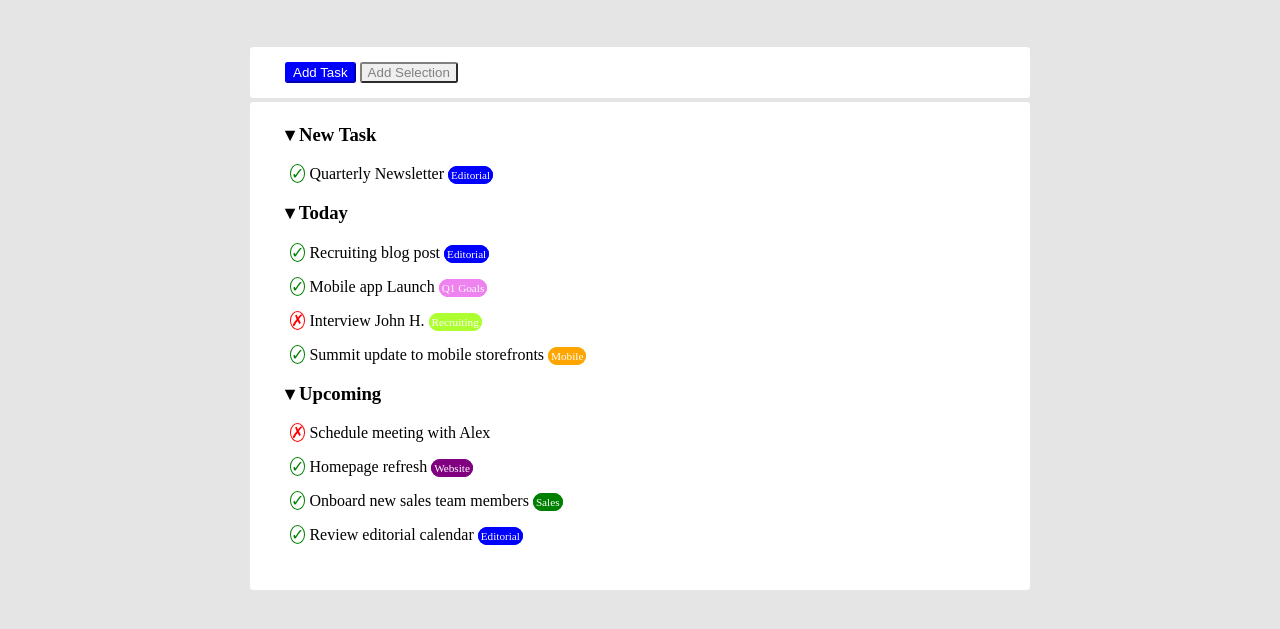
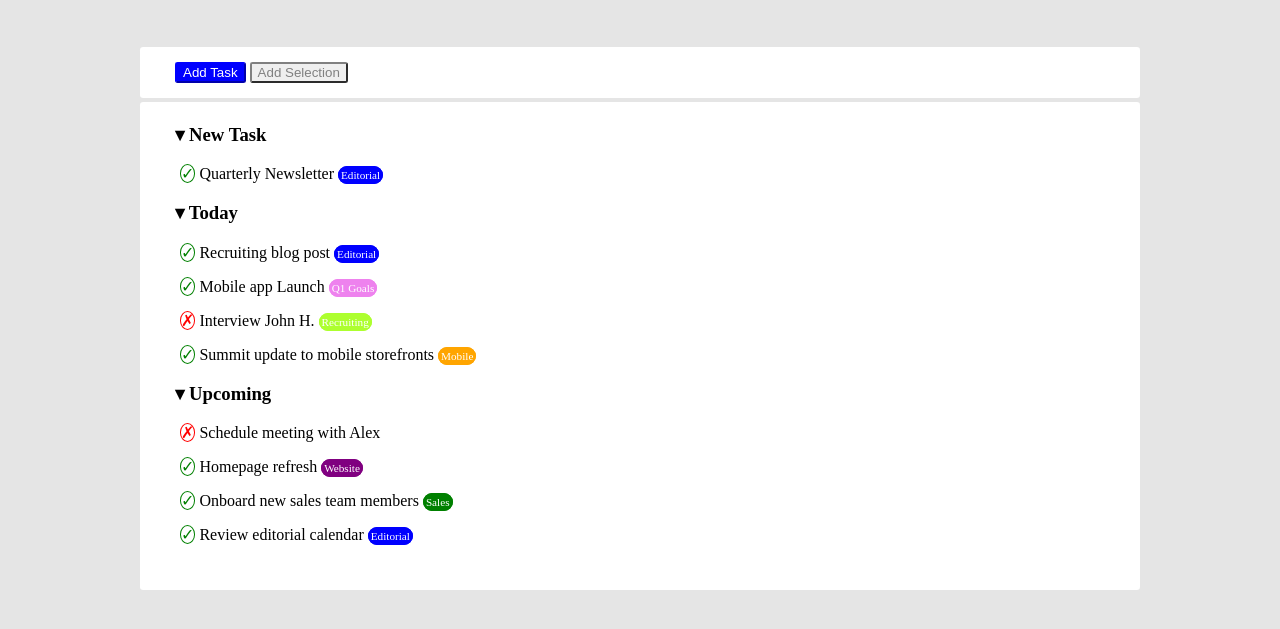
Before and after one commit to AlessioAbbati/html-css-toboolist, a plain HTML site: page index.html in a window 1280 px wide. Shown: the part 53-682 px from the top of the page. Drawn offline with Linux system fonts and the light colour scheme.

Commit message:
mod style

```diff
--- a/assets/style.css
+++ b/assets/style.css
@@ -7,7 +7,6 @@
 .title{
     display: inline;
     vertical-align: middle;
-
 }
 header{
     background-color: white;
@@ -20,7 +19,10 @@ body{
     font-family: 'Times New Roman', Times, serif;
 }
 main{
-   margin: 50px 250px 30px 250px;
+    margin: auto;
+    margin-top: 50px;
+    margin-bottom: 30px;
+    max-width: 1000px;
 }
 .container1{
    background-color: white;
```
